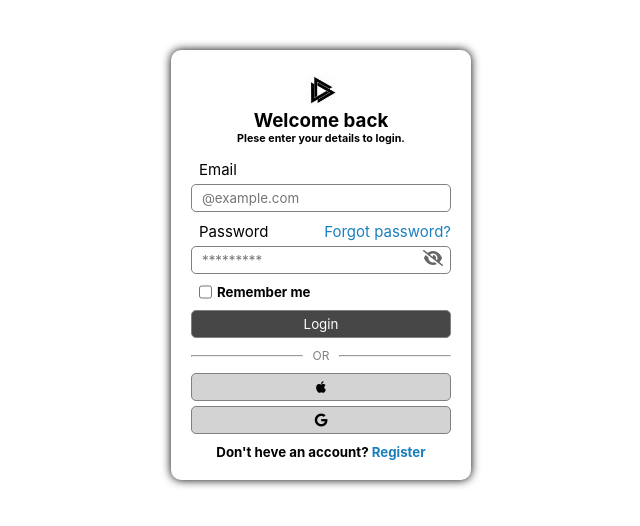
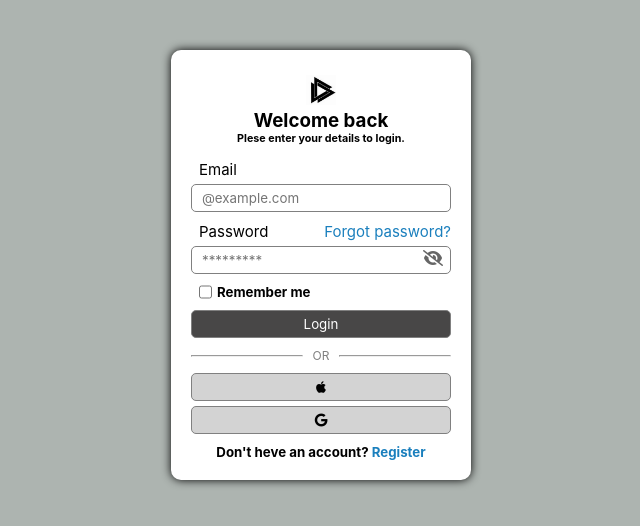
Before and after one commit to AshishSharma2953/logInForm, a plain HTML site: page index.html in a window 1280 px wide. Shown: the whole page, without its empty margins (319-959 px from the left). Drawn offline with Linux system fonts and the light colour scheme.

Commit message:
change body bgColor

```diff
--- a/index.css
+++ b/index.css
@@ -16,7 +16,9 @@ body{
     display: flex;
     justify-content: center;
     align-items: center;
-    background-color: rgb(255, 255, 255);
+    /* background-color: rgb(255, 255, 255); */
+    background-color: rgb(173 180 176);
+
 }
 
 .container{
```
